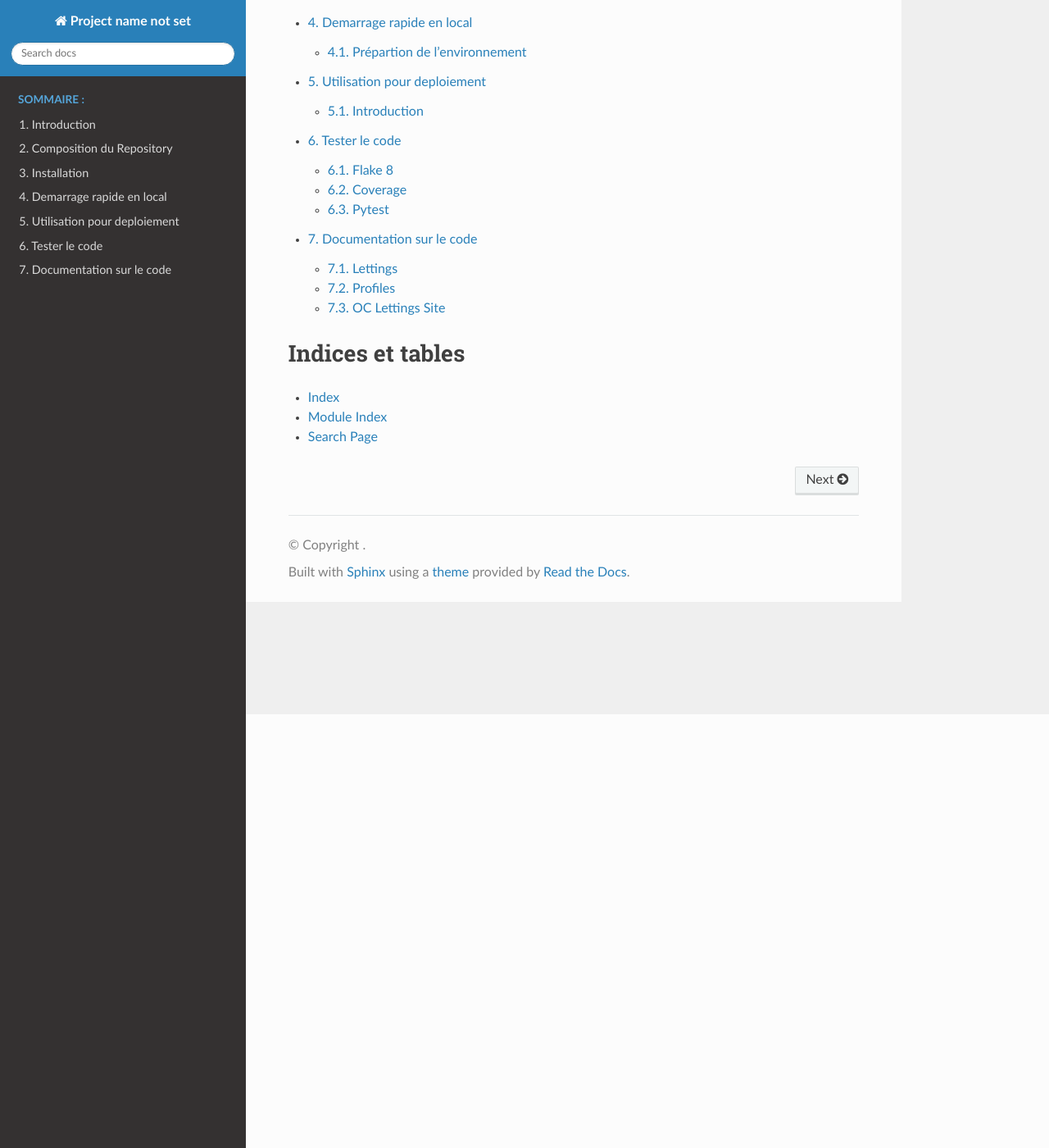
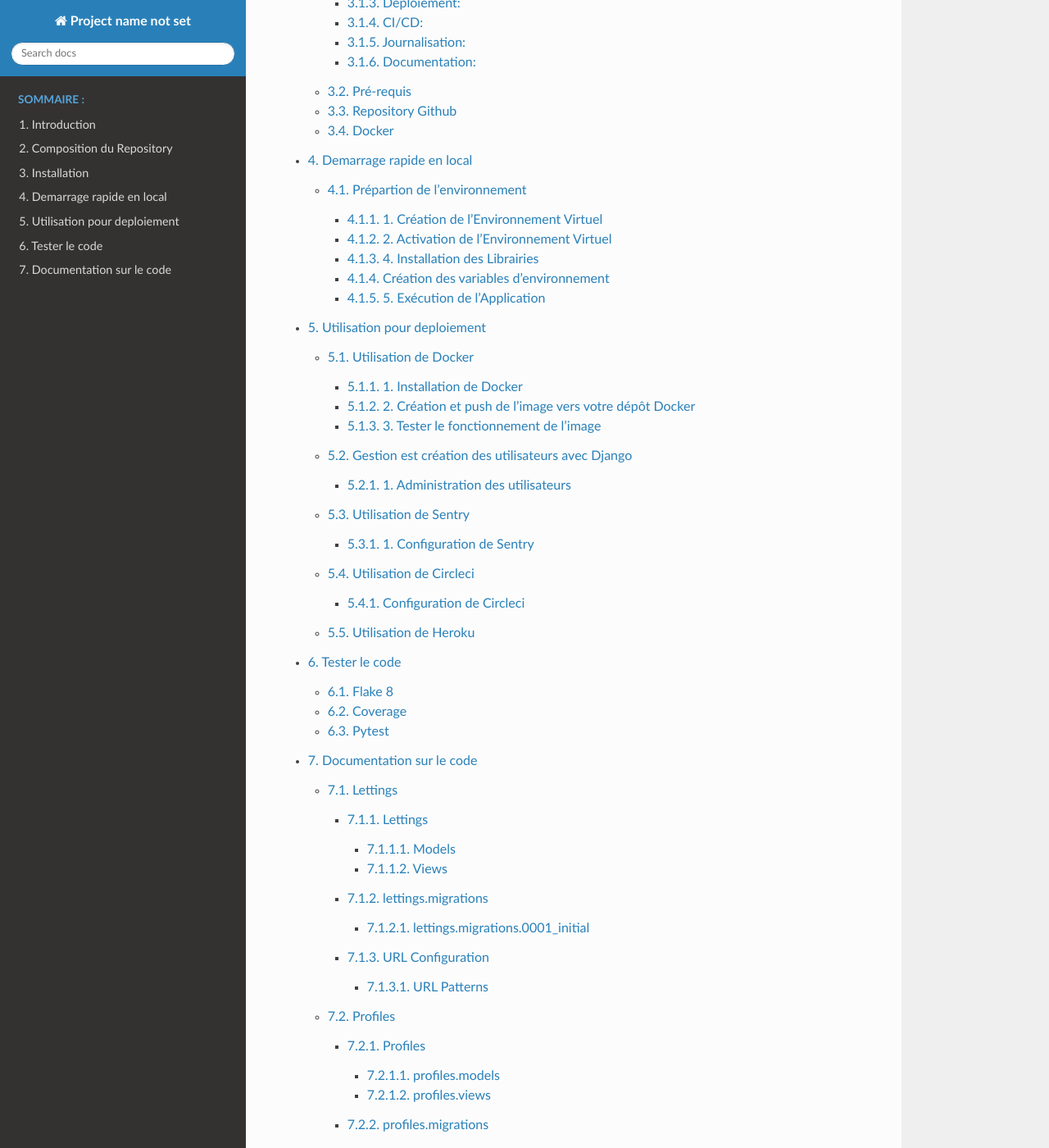
Before and after one commit to Gremy44/p13_v01_ocl, a Sphinx documentation site: the page built from docs/index.rst, in a window 1280 px wide and 1400 px high, scrolled down 529 px. Shown: the whole window at 82% size. Built offline with Sphinx 7.4.7 and the Read the Docs theme 2.0.0, drawn with Linux system fonts in a browser that asks for light colours; some of the changed text lies outside the part shown.

Commit message:
doc correction

```diff
--- a/docs/index.rst
+++ b/docs/index.rst
@@ -7,7 +7,7 @@ Bienvenue dans la documentation d'Orange County Lettings !
 ===========================================================
 
 .. toctree::
-   :maxdepth: 2
+   :maxdepth: 4
    :numbered:
    :caption: Sommaire :
 
--- a/docs/utilisation.rst
+++ b/docs/utilisation.rst
@@ -4,9 +4,6 @@ Utilisation pour deploiement
 
 .. toctree::
    :maxdepth: 2
-
-Introduction
-++++++++++++
 
 .. |github-logo| image:: _static/github.svg
    :alt: GitHub Logo
```
